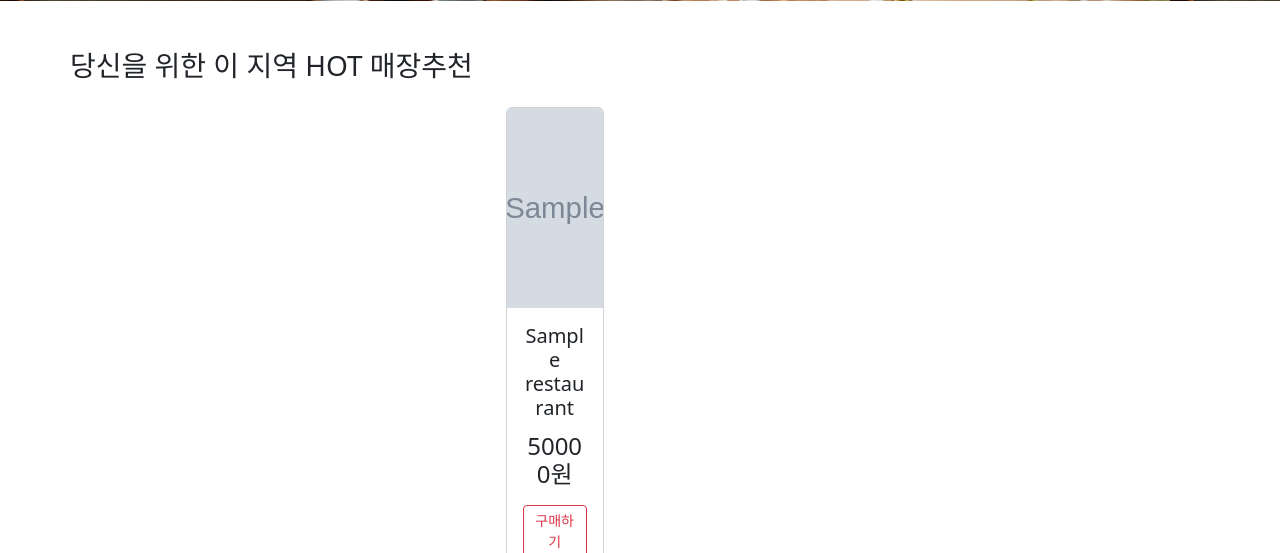
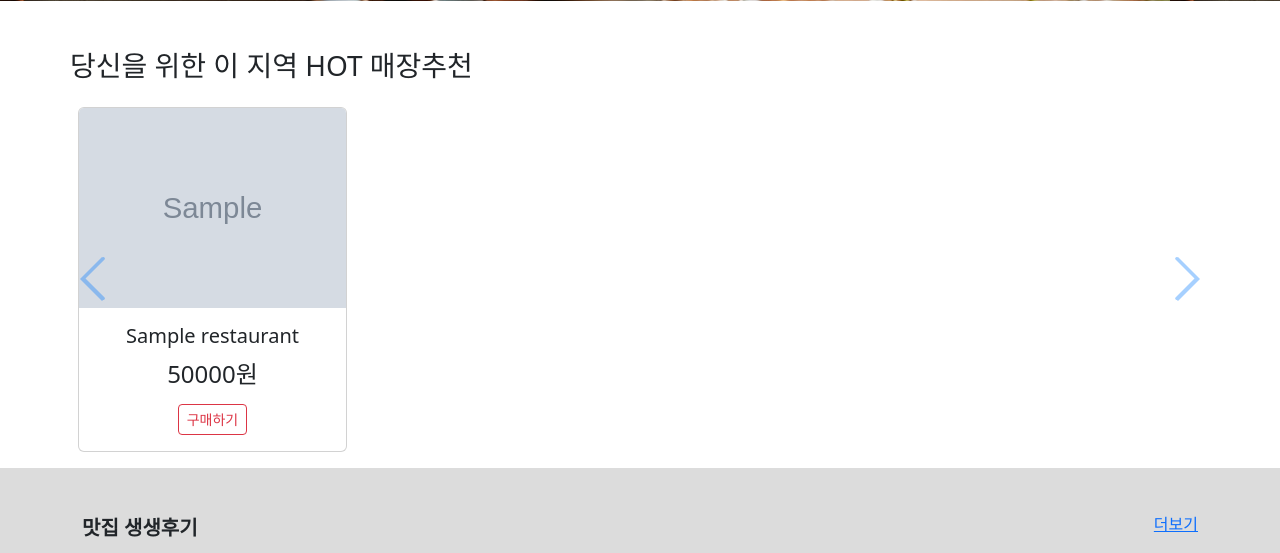
Before and after one commit to jn-97/Semi-Project, a Django app: page /restaurant/ in a window 1280 px wide. Shown: the part 595-1148 px from the top of the page. Run offline with Django 3.2, Linux system fonts and the light colour scheme; tables that the repository leaves empty hold one stand-in row (values such as "Sample post"); grey boxes marked "Sample" are stand-in pictures; parts of the project's set-up code (start-up, migrations or seed data) failed here and were passed over; some libraries are stand-ins or nearby versions.

Commit message:
review/index

```diff
--- a/reviews/templates/restaurants/index.html
+++ b/reviews/templates/restaurants/index.html
@@ -121,7 +121,7 @@
         {% for restaurant in restaurants %}
         <div class="swiper-slide">
           <div class="row">
-            <div class="col-md-5">
+            <div class="p-0 col lg-4">
               <div class="card">
                 <div class="card-img">
                   {% if restaurant.image1 %}
@@ -141,6 +141,9 @@
         </div>
         {% endfor %}
       </div>
+      <div class="swiper-pagination"></div>
+      <div class="swiper-button-next"></div>
+      <div class="swiper-button-prev"></div>
     </div>
   </div>
 </div>
--- a/static/js/asd.js
+++ b/static/js/asd.js
@@ -4,7 +4,7 @@ var swiper = new Swiper('.swiper-container', {
       prevEl: '.swiper-button-prev',
     },
     slidesPerView: 1,  //초기값 설정 모바일값이 먼저!!
-    spaceBetween: 10,
+    spaceBetween: 1,
     pagination: {
       el: ".swiper-pagination",
       clickable: true,
@@ -19,6 +19,10 @@ var swiper = new Swiper('.swiper-container', {
         slidesPerView: 3,  //브라우저가 1024보다 클 때
         spaceBetween: 50,
       },
+      3000: {
+        slidesPerView: 4,
+        spaceBetween: 0,
+      }
     },
     autoplay:{
         delay: 10000,
```
Also changed, not shown: images/images/맛있는_밥사조2_ArSVyQf.jpg (added).
